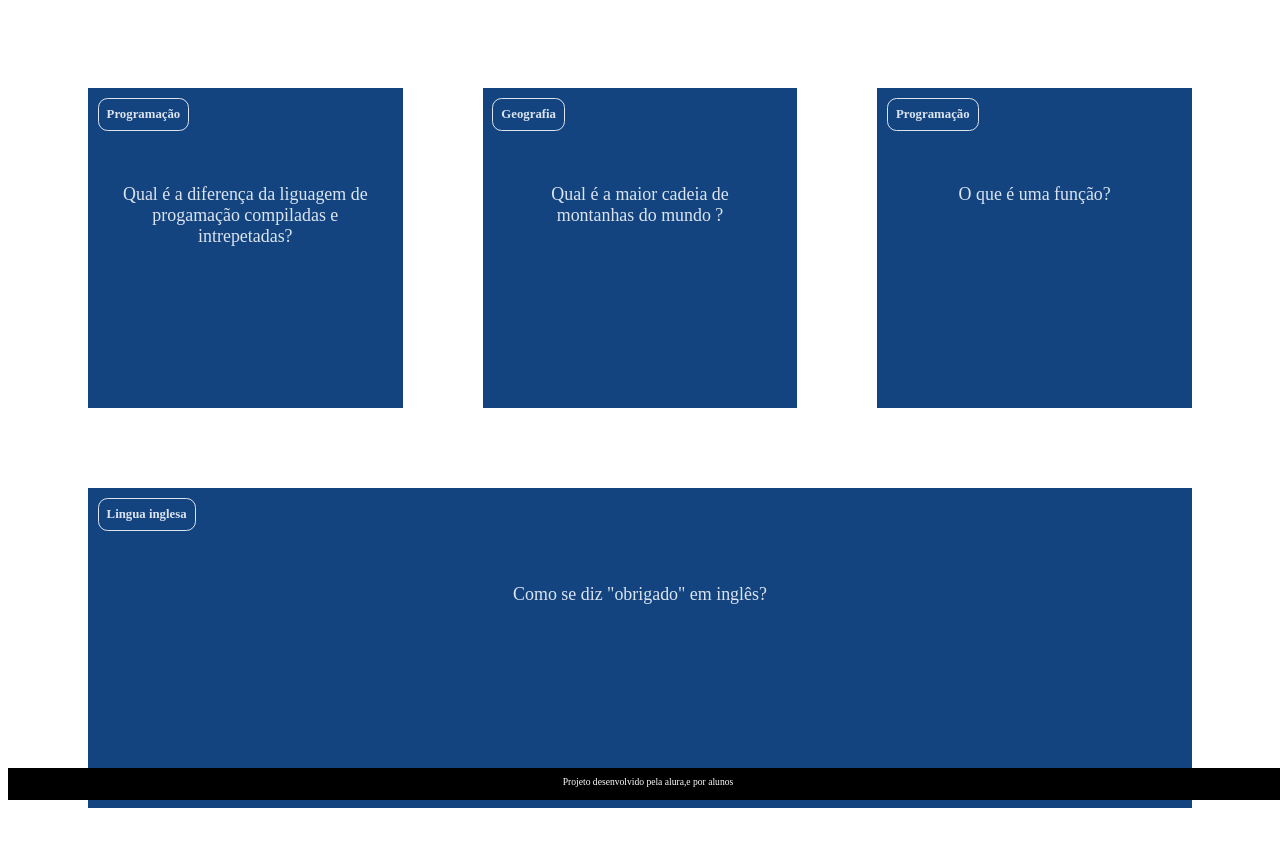
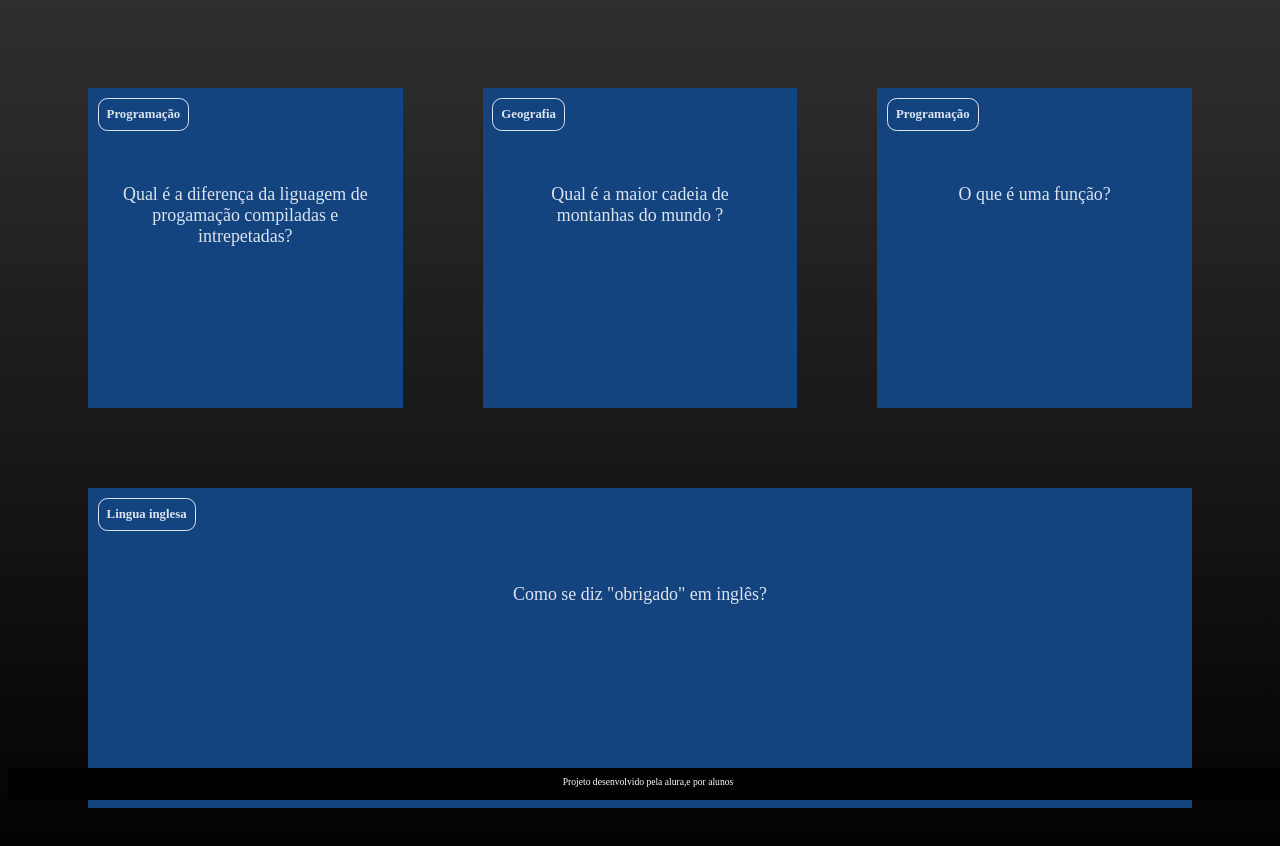
Before and after one commit to Alerrandrodo7/web-page, a plain HTML site: page index.html in a window 1280 px wide. Drawn offline with Linux system fonts and the light colour scheme.

Commit message:
28/05/25 salve 3

```diff
--- a/assets/style.css
+++ b/assets/style.css
@@ -5,7 +5,7 @@
 }
 
 body {
-    background: url('img/bg-desktop(1).wepb');
+    background: linear-gradient(to bottom, #2f2f2f, #000000);
     font-family: Bai Jamjuree;
 }
 
```
